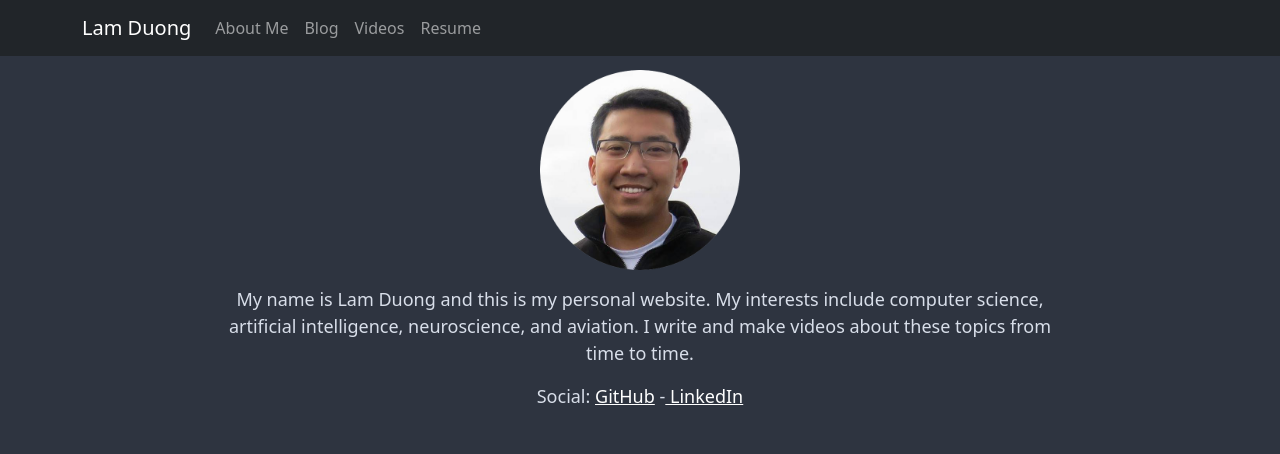
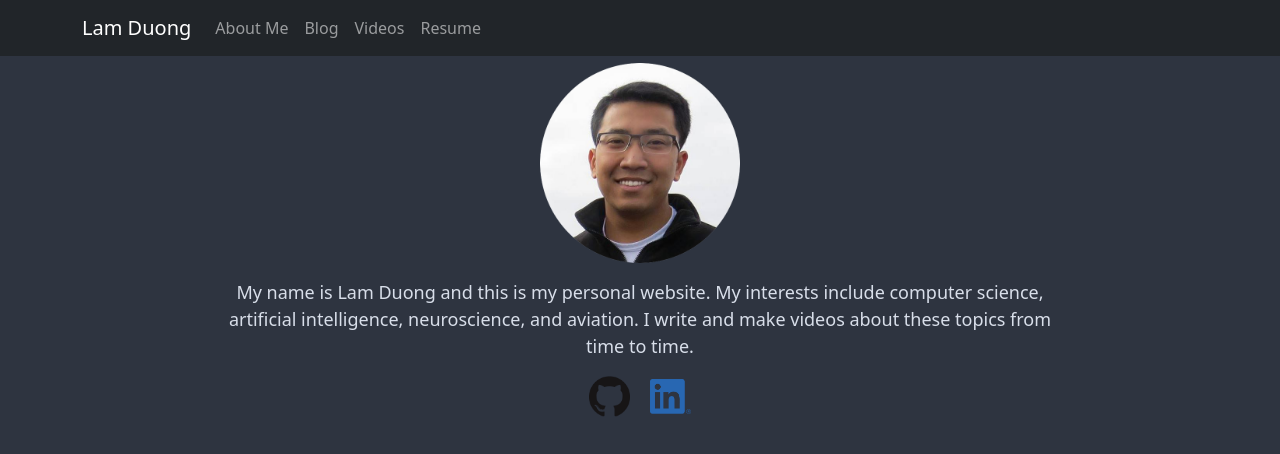
Before and after one commit to lamduong33/lamduong33.github.io, a React (Create React App) app: page / in a window 1280 px wide. Shown: the top 454 px of the page. Built offline with nearby package versions, Linux system fonts and the light colour scheme.

Commit message:
feat: Social links are now logos instead.

```diff
--- a/src/App.css
+++ b/src/App.css
@@ -40,8 +40,12 @@
   width: 25vh;
 }
 
-.App-link {
-  color: #61dafb;
+.SocialLinkLogo {
+  height:5%;
+  width:5%;
+  box-sizing: border-box;
+  margin-left: 10px;
+  margin-right: 10px;
 }
 
 .App-link {
--- a/src/App.js
+++ b/src/App.js
@@ -17,8 +17,8 @@ function App() {
             aviation. I write and make videos about these topics from time to
             time.
           </p>
-          Social: <a style={{color:'white'}} href="https://github.com/lamduong33"> GitHub</a> -
-          <a style={{color:'white'}} href="https://github.com/lamduong33"> LinkedIn</a>
+          <img className="SocialLinkLogo" src={"/GitHubLogo.png"}/>
+          <img className="SocialLinkLogo" src={"/LinkedInLogo.png"}/>
         </header>
       </header>
     </div>
```
Also changed, not shown: public/GitHubLogo.png (added), public/LinkedInLogo.png (added).
